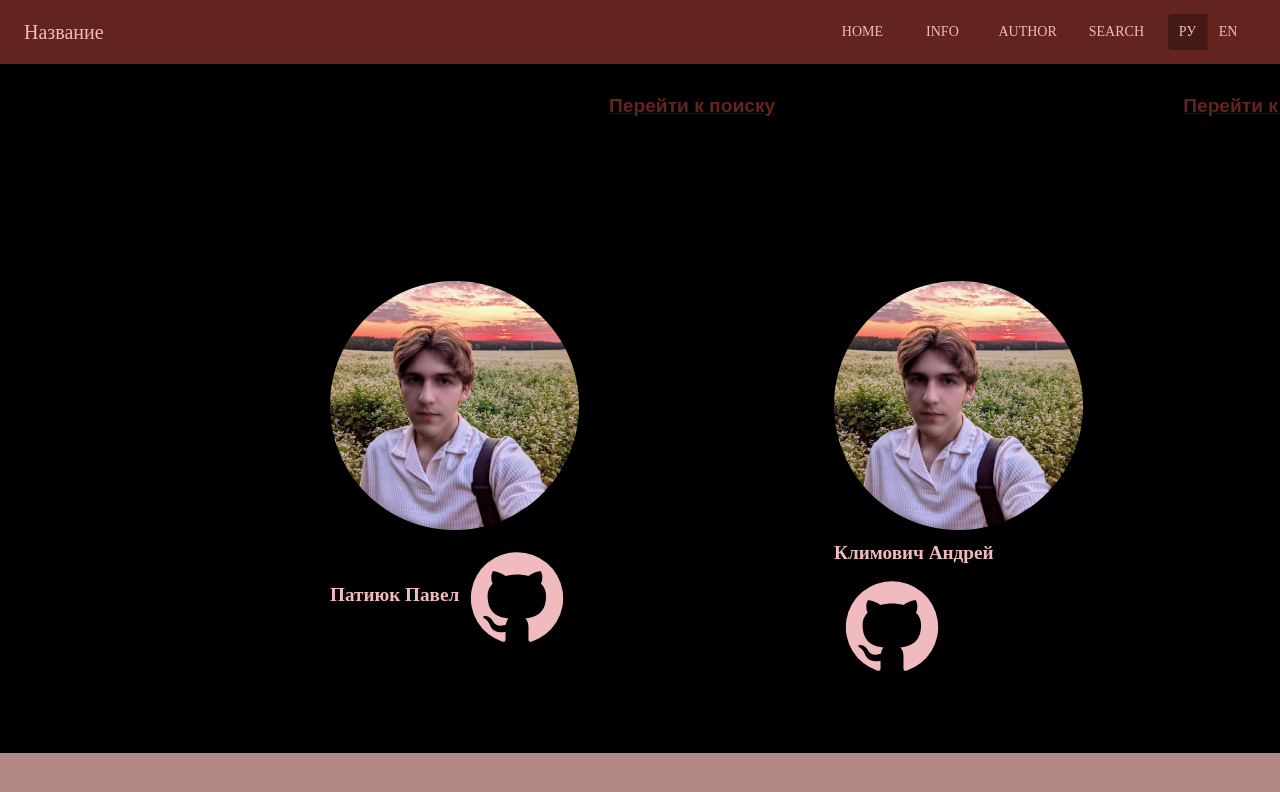
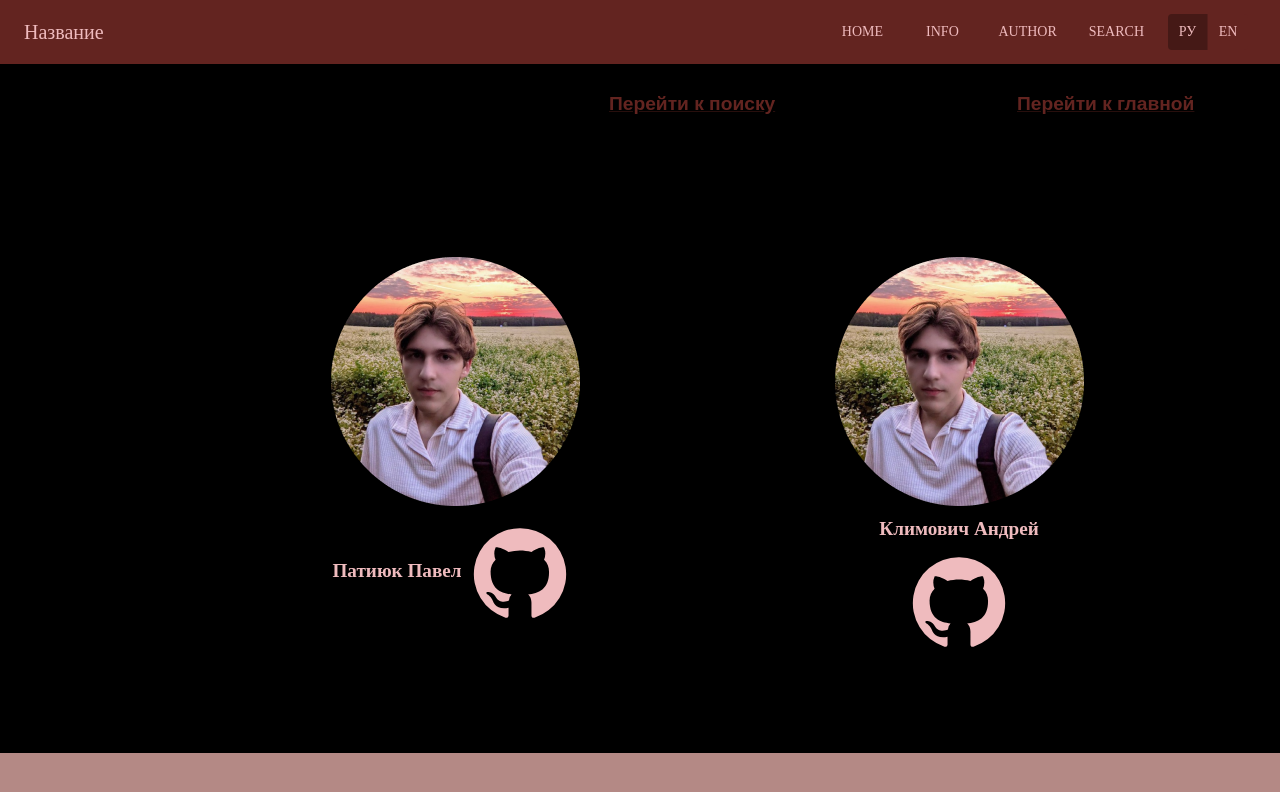
Before and after one commit to ruptis/FrontEndLaba2, a React (Create React App) app: page / in a window 1280 px wide. Shown: the top 792 px of the page. Built offline with nearby package versions, Linux system fonts and the light colour scheme.

Commit message:
Done Footer

```diff
--- a/src/components/Footer.tsx
+++ b/src/components/Footer.tsx
@@ -44,7 +44,7 @@ function Authorinfo(props: any)
         font: fontStyle,
         fontWeight: "bolder",
         fontSize: '1.2em',
-        textAling: 'center'
+        textAlign: 'center'
     };
 
     return (
@@ -53,7 +53,7 @@ function Authorinfo(props: any)
         {props.name}
 
         <IconButton color="secondary" aria-label='To git' href={props.href} >
-            <GitHubIcon sx={{fontSize: '100px'}} />
+            <GitHubIcon sx={{fontSize: '100px', textAlign: 'center'}} />
         </IconButton>
 
     </Box>
@@ -63,16 +63,13 @@ function Authorinfo(props: any)
 function FooterButtons(props: any)
 {
     const MyButton = styled(ButtonBase)(props, ({ theme }) => ({
-        position: "relative",
+        position: "absolute",
         left: props.posx + 'px',
         font: fontStyle,
         fontWeight: "bolder",
         fontSize: '1.2em',
         [theme.breakpoints.down("sm")]:
-        {
-            width: "100% !important", // Overrides inline-style
-            height: 100
-        },
+        {},
         "&:hover, &.Mui-focusVisible":
         {
             fontWeight: "bolder",
```
